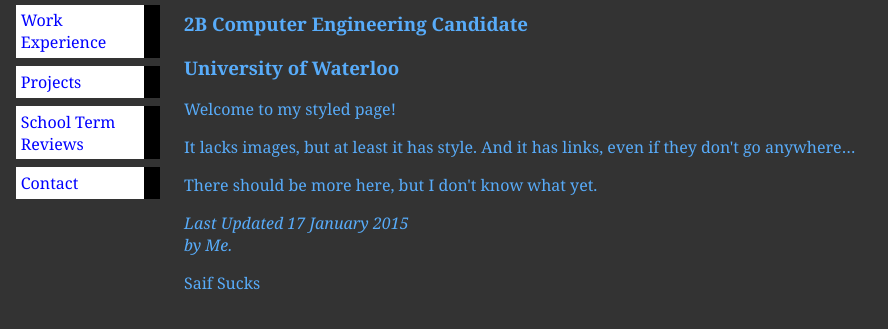
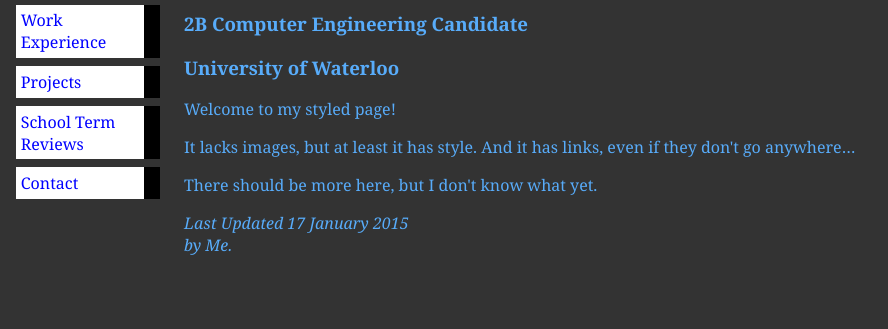
Before and after one commit to roushd5/roushd5.github.io, a plain HTML site: page index.html in a window 1280 px wide. Shown: the part 75-404 px from the top of the page, without its empty margins (0-888 px from the left). Drawn offline with Linux system fonts and the light colour scheme.

Commit message:
Changing edits

```diff
--- a/index.html
+++ b/index.html
@@ -33,7 +33,6 @@
 <address>Last Updated 17 January 2015<br>
   by Me.</address>
 
- <p color=#58ACFA> Saif Sucks</p>
 </body>
 
 </html>
```
